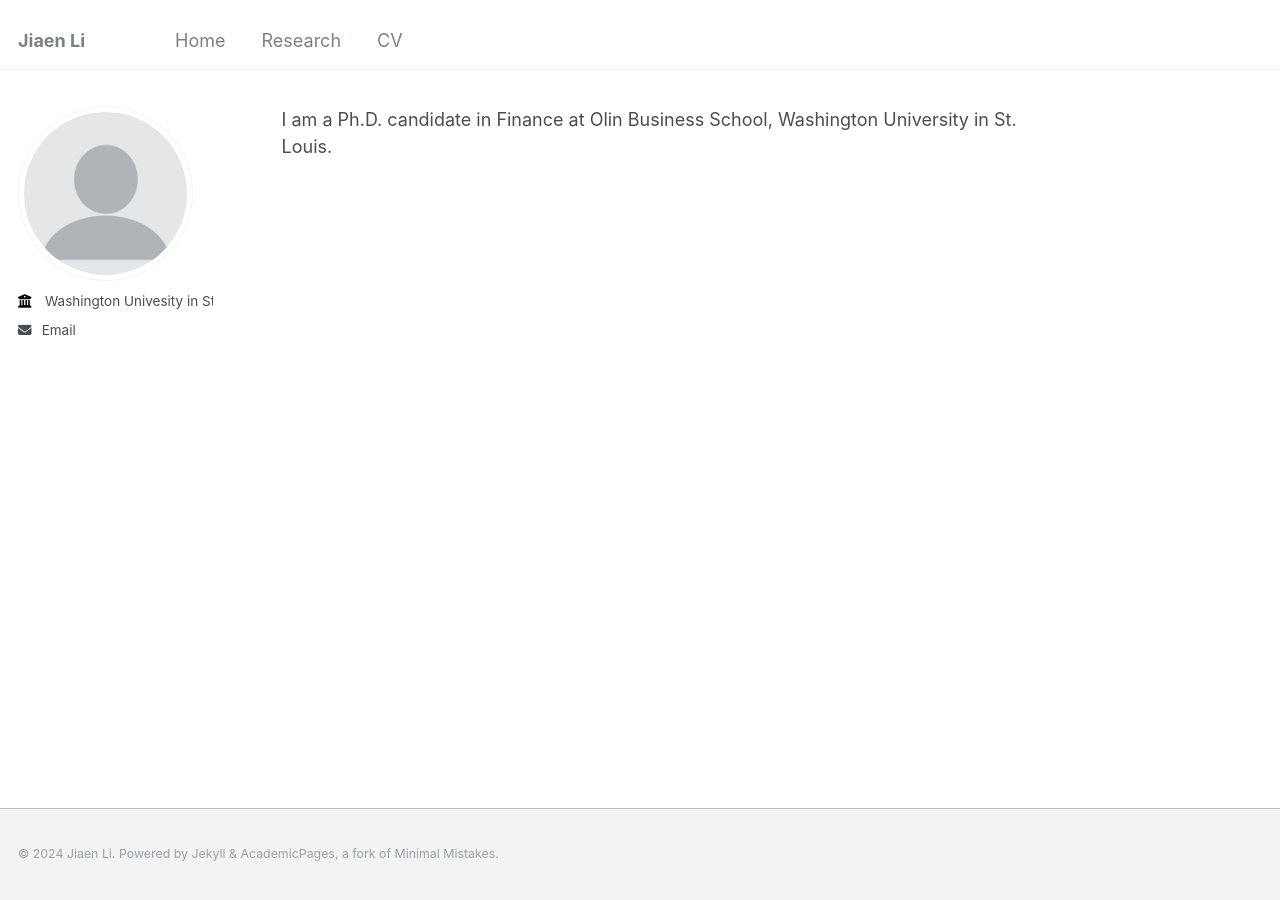
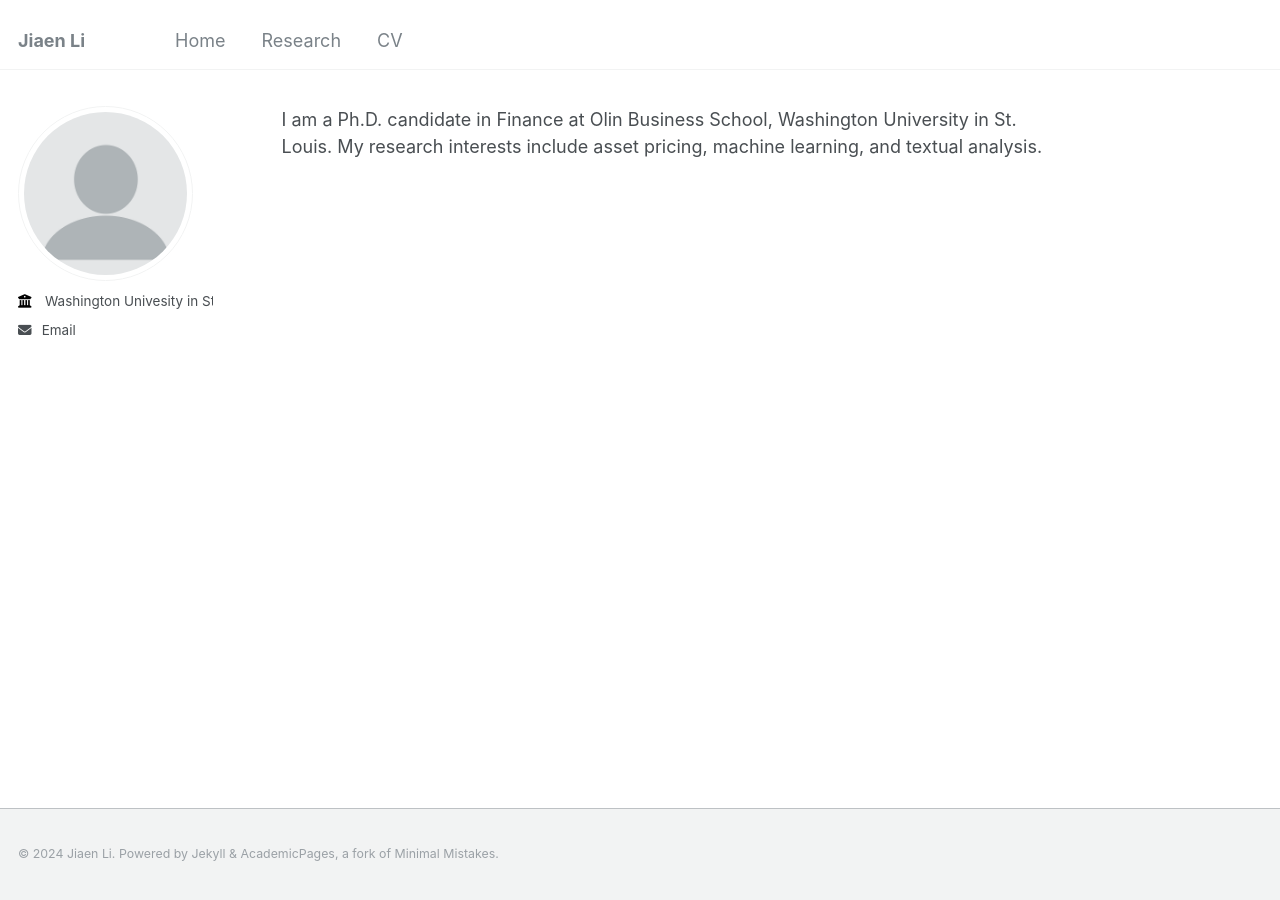
Before and after one commit to jiaen-li/jiaen-li.github.io, a Jekyll site: the page built from _pages/about.md, in a window 1280 px wide. Built offline with Jekyll 4.4.1, drawn with Linux system fonts in a browser that asks for light colours.

Commit message:
Update about.md

```diff
--- a/_pages/about.md
+++ b/_pages/about.md
@@ -8,4 +8,4 @@ redirect_from:
   - /about.html
 ---
 
-I am a Ph.D. candidate in Finance at Olin Business School, Washington University in St. Louis.
+I am a Ph.D. candidate in Finance at Olin Business School, Washington University in St. Louis. My research interests include asset pricing, machine learning, and textual analysis.
```
Also changed, not shown: other parts of _pages/about.md (+1 -1 lines).
